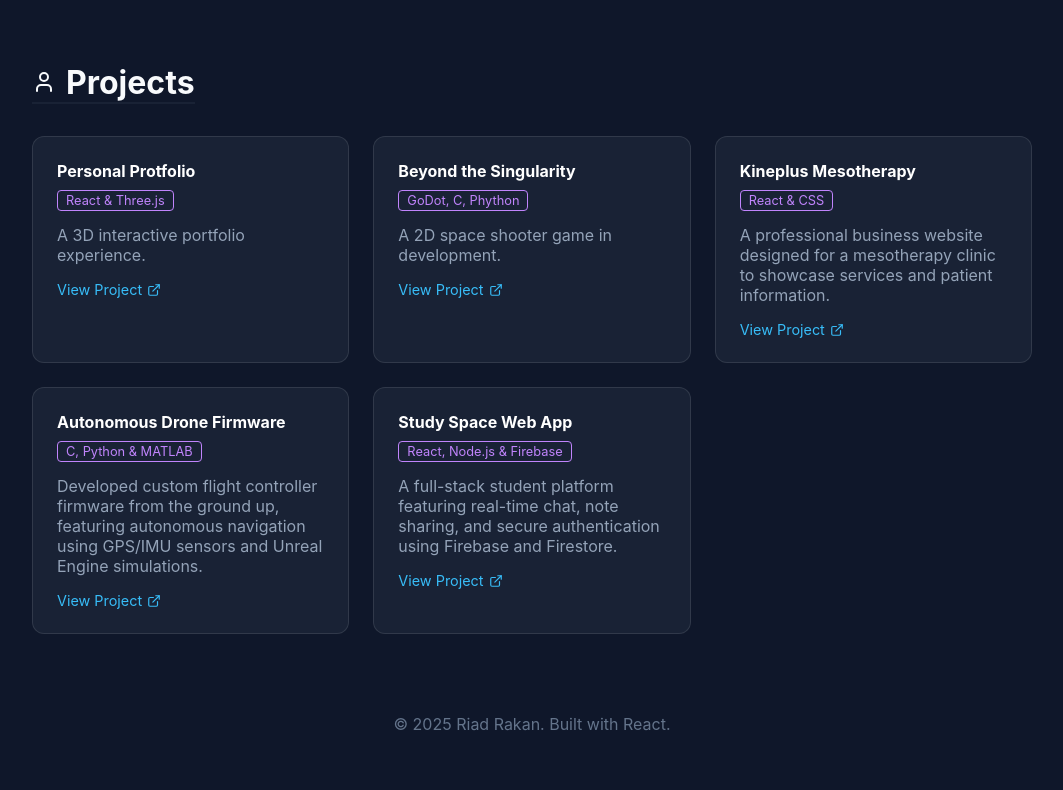
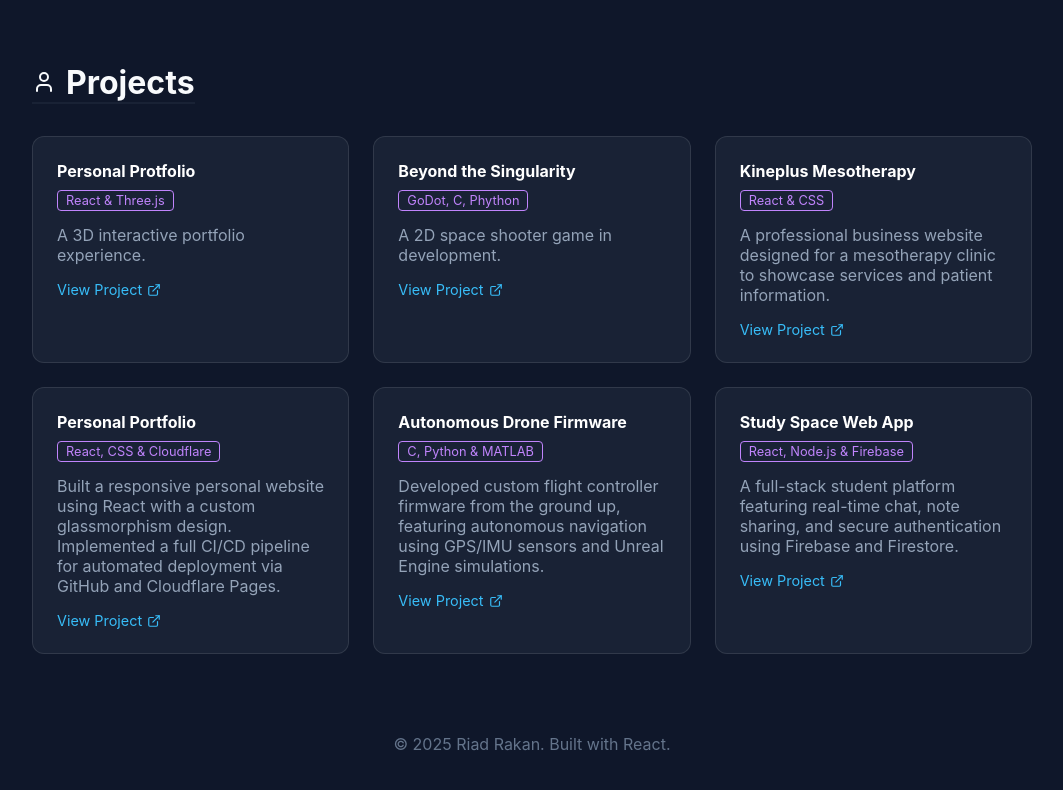
Before and after one commit to Riad-Rakan/My-Portfolio, a React (Create React App) app in the folder my-portfolio/: page / in a window 1280 px wide. Shown: the part 1702-2492 px from the top of the page, without its empty margins (108-1171 px from the left). Built offline with nearby package versions, Linux system fonts and the light colour scheme.

Commit message:
added another project to the website data

```diff
--- a/my-portfolio/src/data.js
+++ b/my-portfolio/src/data.js
@@ -92,13 +92,20 @@ export const personalData = {
     },
     {
       id: 4,
+      title: "Personal Portfolio",
+      tech: "React, CSS & Cloudflare",
+      desc: "Built a responsive personal website using React with a custom glassmorphism design. Implemented a full CI/CD pipeline for automated deployment via GitHub and Cloudflare Pages.",
+      link: "https://github.com/Riad-Rakan/My-Portfolio" // This links to your code so people can see how you built it
+    },
+    {
+      id: 5,
       title: "Autonomous Drone Firmware",
       tech: "C, Python & MATLAB",
       desc: "Developed custom flight controller firmware from the ground up, featuring autonomous navigation using GPS/IMU sensors and Unreal Engine simulations.",
       link: "https://github.com/Riad-Rakan/DroneProject"
     },
     {
-      id: 5,
+      id: 6,
       title: "Study Space Web App",
       tech: "React, Node.js & Firebase",
       desc: "A full-stack student platform featuring real-time chat, note sharing, and secure authentication using Firebase and Firestore.",
```
